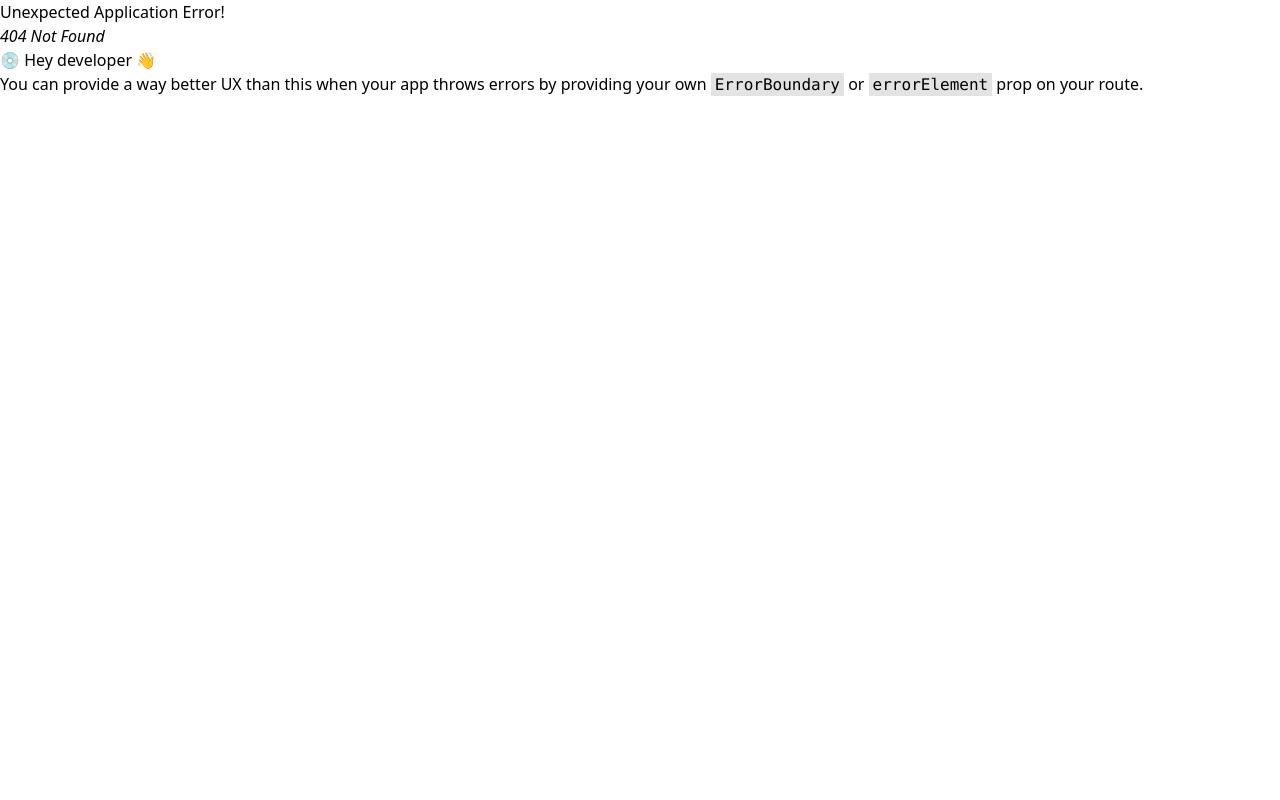
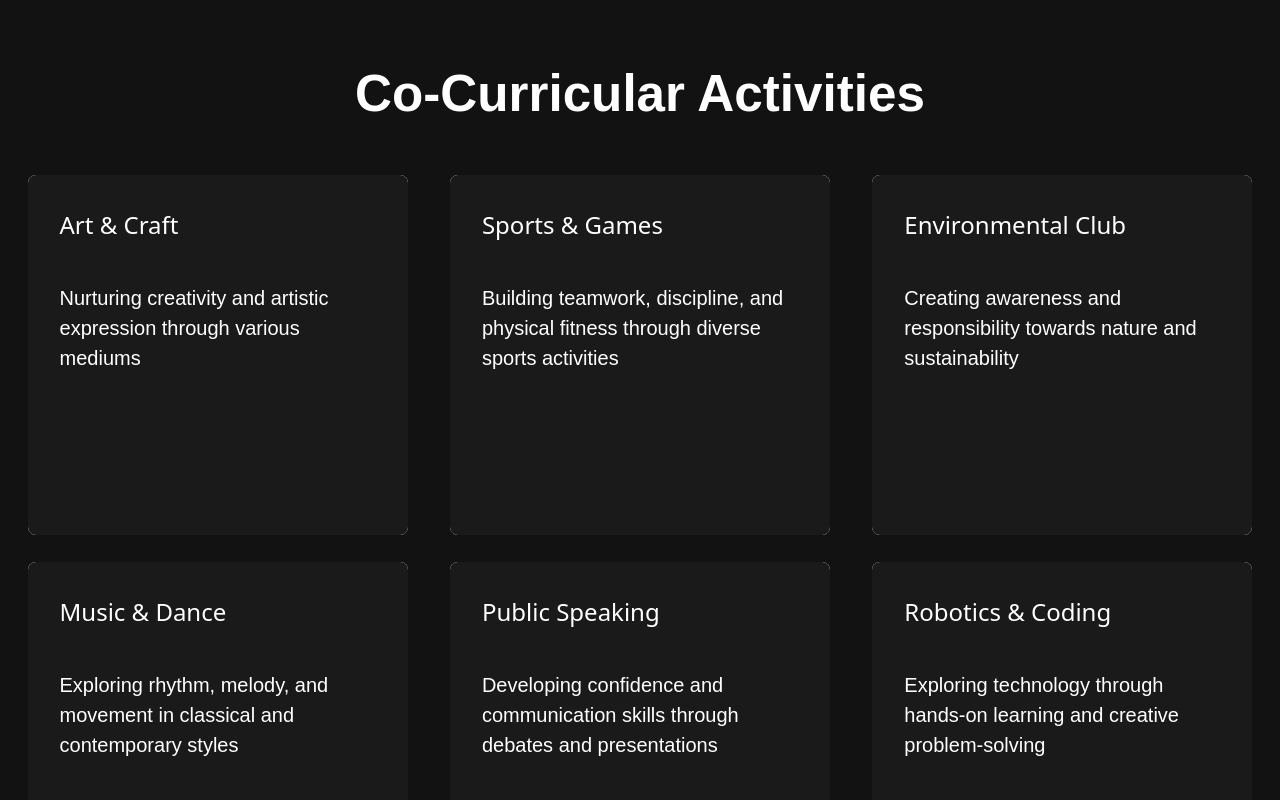
Before and after one commit to Balaji-Pachairaj/vrikshaschool2, a React (Vite) app in the folder frontend/: page /curricular in a window 1280 px wide. Before the commit this address had no page. Shown: the top 800 px of the page. Built offline with nearby package versions, Linux system fonts and the light colour scheme.

Commit message:
curricular section

```diff
--- a/frontend/src/App.jsx
+++ b/frontend/src/App.jsx
@@ -10,6 +10,7 @@ import Houses from "./aboutus/Houses";
 import Partners from "./pages/Partners";
 import CTA from "./pages/CTA";
 import VKadvantage from "./aboutus/VKadvantage";
+import Cooverview from "./curricular/Cooverview";
 
 
 const router = createBrowserRouter([
@@ -32,6 +33,10 @@ const router = createBrowserRouter([
     path: "/learning",
     element: <Learning />,
   },
+  {
+    path: "/curricular",
+    element: <Cooverview />,
+  },
 ]);
 
 function App() {
--- a/frontend/src/aboutus/Overview.jsx
+++ b/frontend/src/aboutus/Overview.jsx
@@ -80,7 +80,7 @@ const Overview = () => {
           }
         `}
       </style>
-      <div className="relative bg-black min-h-screen text-white py-20 overflow-hidden">
+      <div className="relative bg-black min-h-screen text-white overflow-hidden">
         <div className="container mx-auto flex items-center justify-center min-h-screen">
           <div className="relative max-w-7xl w-full">
             {/* Left Decorative Image Card */}
--- a/frontend/src/aboutus/VKadvantage.jsx
+++ b/frontend/src/aboutus/VKadvantage.jsx
@@ -67,7 +67,8 @@ const VKadvantage = () => {
                   <span className="block text-white uppercase tracking-tight">{project.title}</span>
                 </div>
               </h2>
-              <p className="text-sm mt-6 text-gray-300">{project.description}</p>
+              <p className="text-sm mt-6
+               text-gray-300">{project.description}</p>
             </div>
             <div className="md:w-[400px]">
               <div className="rounded-lg overflow-hidden shadow-lg">
--- /dev/null
+++ b/frontend/src/curricular/Cooverview.jsx
@@ -0,0 +1,123 @@
+
+import React from "react";
+
+const Component = ({
+  content = {
+    title: "Art & Craft",
+    body: "Nurturing creativity and artistic expression through various mediums",
+    boxbg: "#000000",
+    bg: "#1a1a1a",
+    text: "white",
+    textHover: "#ff643d",
+    bodytext: "white",
+  },
+}) => {
+  return (
+    <div
+      style={{ backgroundColor: content?.boxbg }}
+      className={` md:w-[90%] w-[45%] md:h-[45%]  h-[30vh] bg-[${content?.boxbg}] overflow-visible rounded-[8px] `}
+    >
+      <div
+        style={{ backgroundColor: content?.bg }}
+        className={` w-full h-full flex flex-col justify-start gap-[2.5rem] md:p-[2rem] p-[1.5rem] bg-[${content?.bg}] rounded-[8px] hover:rotate-6 duration-300`}
+      >
+        <h1
+          className={` w-full  font-[500] lg:text-[24px] md:text-[20px] text-[16px] text-[${content?.text}] hover:text-[${content?.textHover}] duration-300`}
+        >
+          {content?.title}
+        </h1>
+        <p
+          className={` font-[400] font-poppins lg:text-[20px] md:text-[16px] text-[12px] text-[${content?.bodytext}]`}
+        >
+          {content?.body}
+        </p>
+      </div>
+    </div>
+  );
+};
+
+const array = [
+  {
+    title: "Art & Craft",
+    body: "Nurturing creativity and artistic expression through various mediums",
+    bodytext: "white",
+    boxbg: "white",
+    bg: "#1a1a1a",
+    text: "white",
+    textHover: "#ff643d",
+  },
+  {
+    title: "Music & Dance",
+    body: "Exploring rhythm, melody, and movement in classical and contemporary styles",
+    bodytext: "white",
+    boxbg: "white",
+    bg: "#1a1a1a",
+    text: "white",
+    textHover: "#ff643d",
+  },
+  {
+    title: "Sports & Games",
+    body: "Building teamwork, discipline, and physical fitness through diverse sports activities",
+    bodytext: "white",
+    boxbg: "white",
+    bg: "#1a1a1a",
+    text: "white",
+    textHover: "#ff643d",
+  },
+  {
+    title: "Public Speaking",
+    body: "Developing confidence and communication skills through debates and presentations",
+    bodytext: "white",
+    boxbg: "white",
+    bg: "#1a1a1a",
+    text: "white",
+    textHover: "#ff643d",
+  },
+  {
+    title: "Environmental Club",
+    body: "Creating awareness and responsibility towards nature and sustainability",
+    bodytext: "white",
+    boxbg: "white",
+    bg: "#1a1a1a",
+    text: "white",
+    textHover: "#ff643d",
+  },
+  {
+    title: "Robotics & Coding",
+    body: "Exploring technology through hands-on learning and creative problem-solving",
+    bodytext: "white",
+    boxbg: "white",
+    bg: "#1a1a1a",
+    text: "white",
+    textHover: "#ff643d",
+  },
+];
+
+const Cooverview = () => {
+  return (
+    <div className="w-full min-h-screen bg-[#121212] pt-[2rem] pb-[2rem]">
+      <div className="w-full h-fit flex flex-col items-center mb-[2vh] mt-[3vh]">
+        <h1 className="font-cabin xl:text-[4vw] lg:text-[4.5vw] md:text-[5vw] sm:text-[6vw] text-[6.5vw] text-[white] text-center font-[600]">
+          Co-Curricular Activities
+        </h1>
+
+      </div>
+      <div className="w-full md:h-screen h-fit flex flex-row justify-center md:flex-nowrap flex-wrap gap-y-[1rem]">
+        <div className="md:w-[33vw] w-[100vw] md:h-full h-fit flex md:flex-col flex-row md:items-center justify-evenly">
+          <Component content={array[0]} />
+          <Component content={array[1]} />
+        </div>
+        <div className="md:w-[33vw] w-[100vw] md:h-full h-fit flex md:flex-col flex-row md:items-center justify-evenly">
+          <Component content={array[2]} />
+          <Component content={array[3]} />
+        </div>
+        <div className="md:w-[33vw] w-[100vw] md:h-full h-fit flex md:flex-col flex-row md:items-center justify-evenly">
+          <Component content={array[4]} />
+          <Component content={array[5]} />
+        </div>
+      </div>
+    </div>
+  );
+};
+
+export default Cooverview;
```
